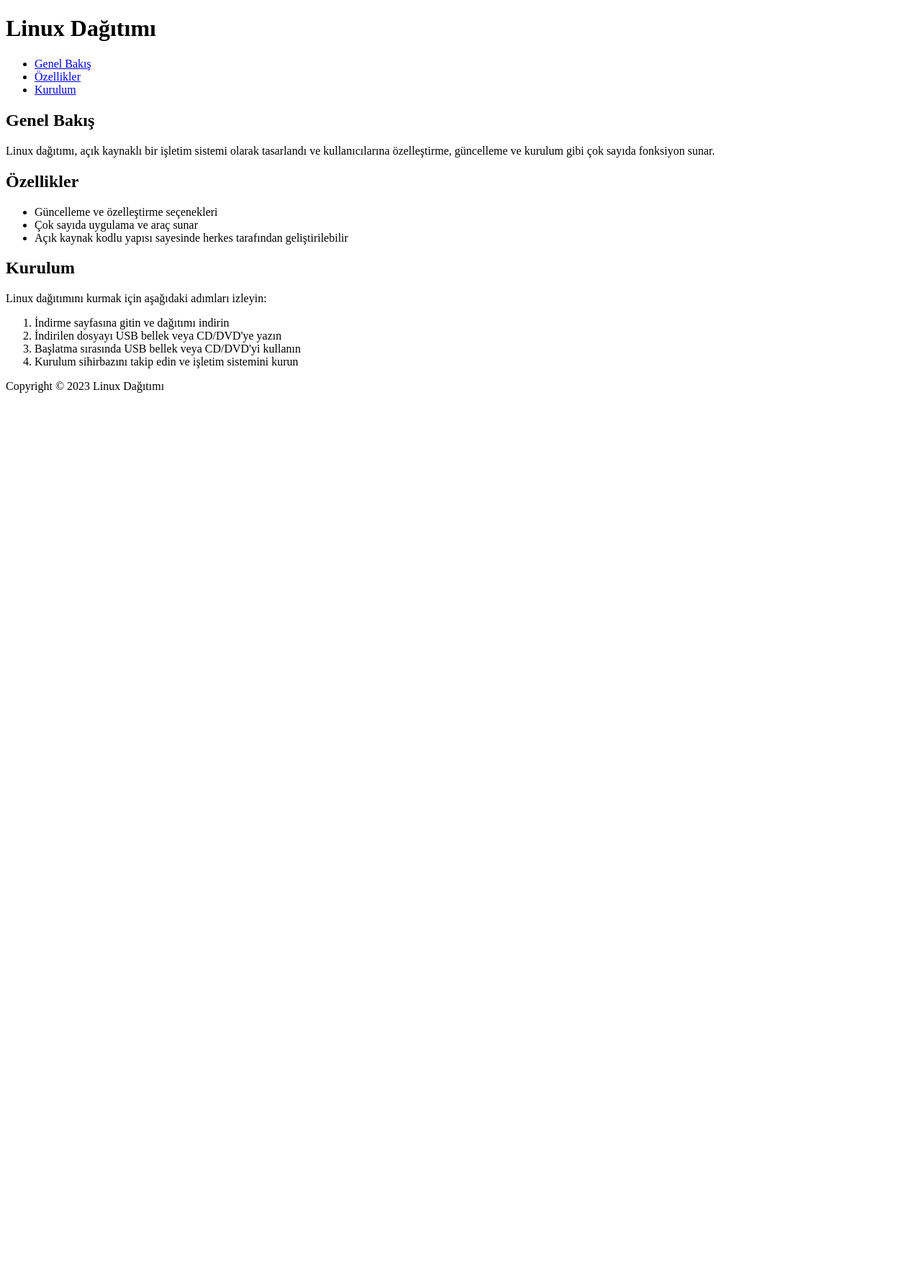
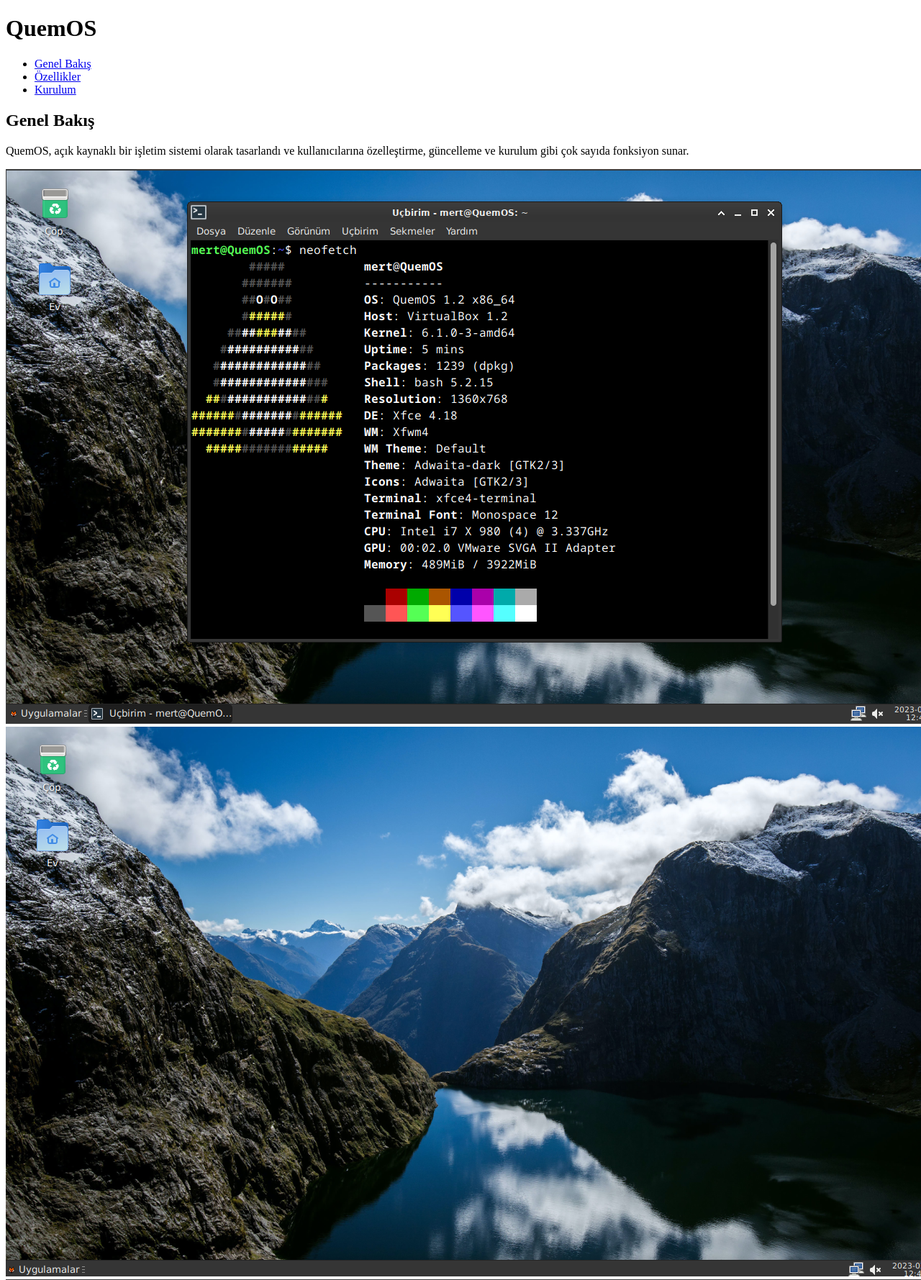
Before and after one commit to quemos/deneme, a PHP site: page / in a window 1280 px wide; the page is wider, and only the part inside the window is pictured. Shown: the top 1779 px of that part at 72% size. Before the commit the page ends 546 px from the top of that part, so only its background shows below. Run offline with PHP 8.4, Linux system fonts and the light colour scheme.

Commit message:
Add files via upload

```diff
--- a/index.php
+++ b/index.php
@@ -1,11 +1,12 @@
 <!DOCTYPE html>
 <html>
 <head>
-  <title>Linux Dağıtımı</title>
+  <title>QuemOS</title>
 </head>
 <body>
   <header>
-    <h1>Linux Dağıtımı</h1>
+  <link rel="shortcut icon" href="logo.ico">
+    <h1>QuemOS</h1>
   </header>
   <nav>
     <ul>
@@ -17,7 +18,10 @@
   <main>
     <section id="overview">
       <h2>Genel Bakış</h2>
-      <p>Linux dağıtımı, açık kaynaklı bir işletim sistemi olarak tasarlandı ve kullanıcılarına özelleştirme, güncelleme ve kurulum gibi çok sayıda fonksiyon sunar.</p>
+      <p>QuemOS, açık kaynaklı bir işletim sistemi olarak tasarlandı ve kullanıcılarına özelleştirme, güncelleme ve kurulum gibi çok sayıda fonksiyon sunar.</p>
+	  <img src="1.png" alt="------------------------------------------------------------------------------------------------------------------------------------------">
+	  <img src="2.png" alt="------------------------------------------------------------------------------------------------------------------------------------------">
+	  <img src="3.png" alt="------------------------------------------------------------------------------------------------------------------------------------------">
     </section>
     <section id="features">
       <h2>Özellikler</h2>
@@ -29,9 +33,9 @@
     </section>
     <section id="installation">
       <h2>Kurulum</h2>
-      <p>Linux dağıtımını kurmak için aşağıdaki adımları izleyin:</p>
+      <p>QuemOS'i kurmak için aşağıdaki adımları izleyin:</p>
       <ol>
-        <li>İndirme sayfasına gitin ve dağıtımı indirin</li>
+        <li>İndirme sayfasına gitin ve QuemOS'i indirin</li>
         <li>İndirilen dosyayı USB bellek veya CD/DVD'ye yazın</li>
         <li>Başlatma sırasında USB bellek veya CD/DVD'yi kullanın</li>
         <li>Kurulum sihirbazını takip edin ve işletim sistemini kurun</li>
@@ -39,7 +43,7 @@
     </section>
   </main>
   <footer>
-    <p>Copyright © 2023 Linux Dağıtımı</p>
+    <p>Copyright © 2023 QuemOS</p>
   </footer>
 </body>
 </html>
```
Also changed, not shown: 1.png (added), 2.png (added), 3.png (added), logo.ico (added).
